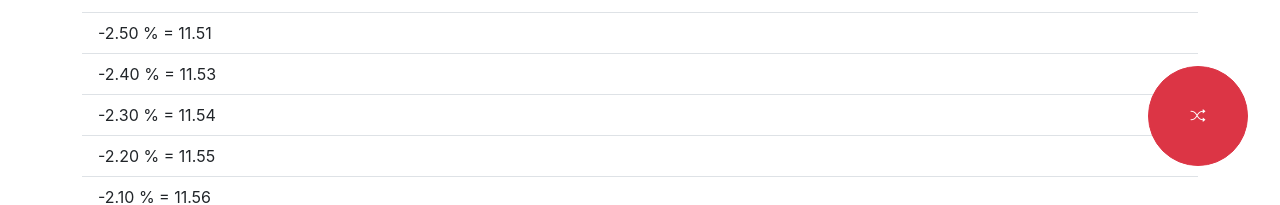
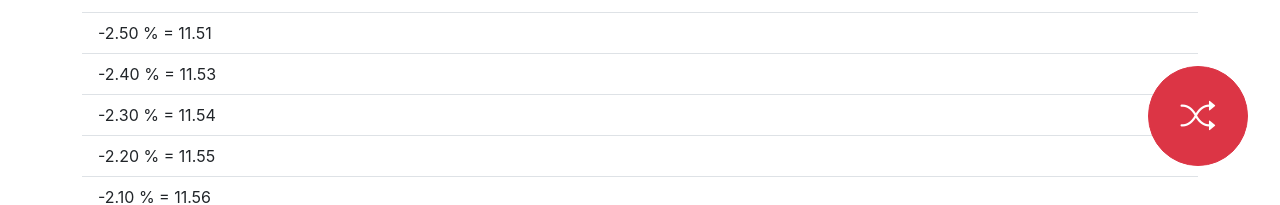
Before and after one commit to leonwebdev/price_calculate, a React (Create React App) app: page / in a window 1280 px wide. Shown: the part 602-807 px from the top of the page. Built offline with nearby package versions, Linux system fonts and the light colour scheme.

Commit message:
Update button font size and dimensions in App.js

```diff
--- a/src/App.js
+++ b/src/App.js
@@ -23,7 +23,7 @@ function App() {
                     height: "100px",
                     padding: "13px 18px",
                     borderRadius: "60px",
-                    fontSize: "15px",
+                    fontSize: "35px",
                     textAlign: "center",
                 }}
             >
```
